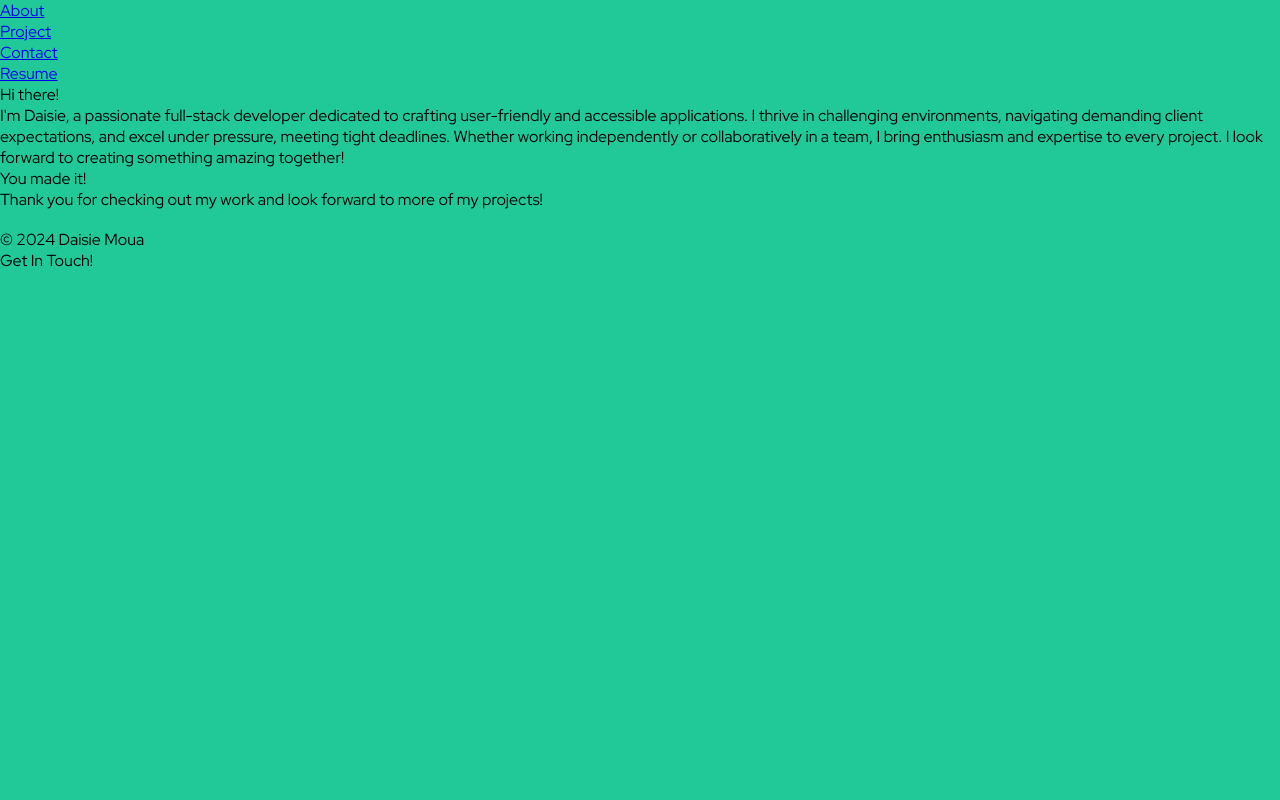
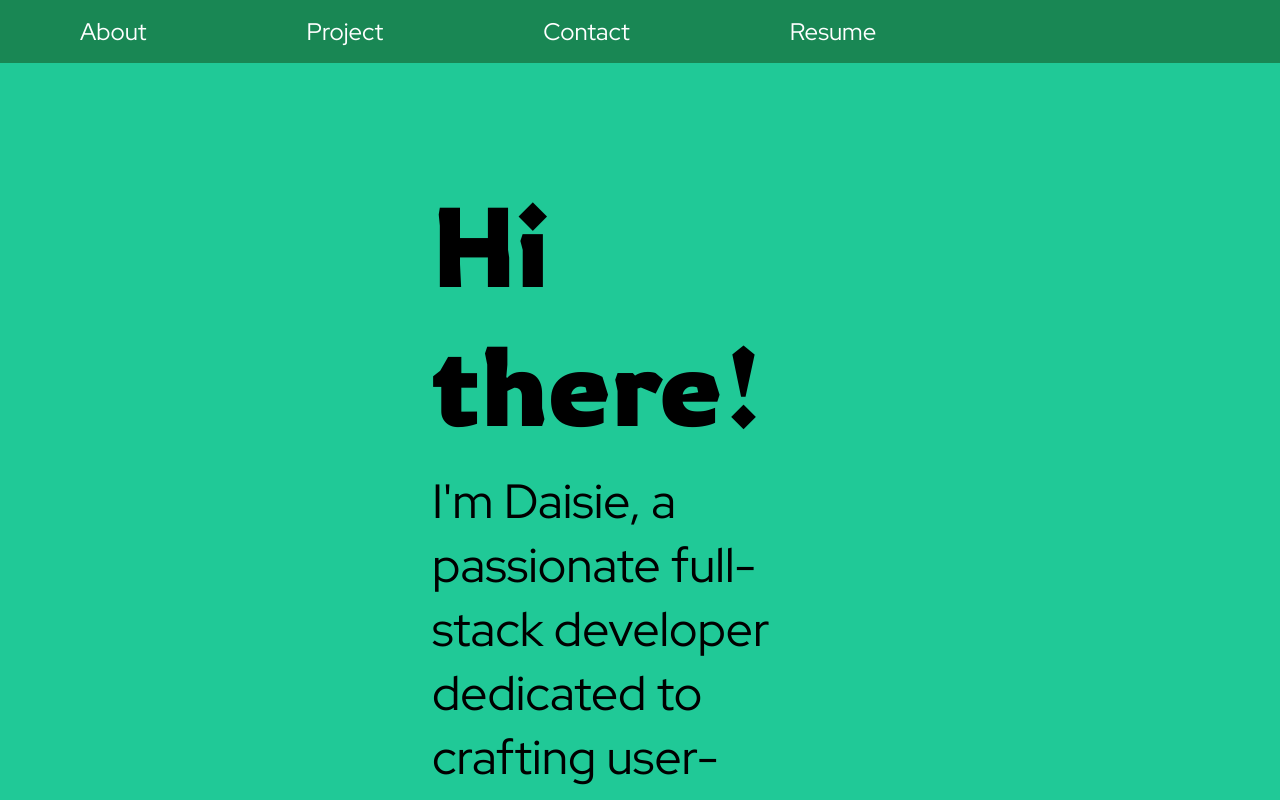
Before and after one commit to auom-eisiad/16-REACT-Portfolio, a React (Vite) app: page / in a window 1280 px wide. Shown: the top 800 px of the page. Built offline with nearby package versions, Linux system fonts and the light colour scheme.

Commit message:
fixing About styling

```diff
--- a/src/App.css
+++ b/src/App.css
@@ -44,17 +44,53 @@
 }
 
 body {
-    font-family: var(--ft-secd);
-    background: var(--teal);
+  font-family: var(--ft-secd);
+  font-size: 1.5rem;
+  background: var(--teal);
+  min-height: 100vh;
+}
+
+a {
+  color: inherit;
+  text-decoration: none;
+}
+
+/* NAVBAR STYLING */
+.nav {
+  display: flex;
+  flex-direction: row;
+  background-color: #198754;
+}
+
+.nav-item {
+  list-style: none;
+  color: var(--white);
+  padding: 1rem 5rem;
+}
+
+.nav-item:hover {
+  transition: background-color 0.8s ease;
+  background-color: rgba(159, 209, 186, 0.8);
+}
+
+/* ABOUT PAGE STYLING */
+.about {
+  font-size: 3rem;
+  padding: 7rem;
+  margin: 0 20rem;
+}
+
+.about-title {
+  font-size: 7rem;
+  font-family: var(--ft-main);
+  margin-bottom: 1rem;
 }
 
 .spacing {
-    margin-top: 1.2rem;
+  margin-top: 1.2rem;
 }
 
-.hero {
-    background-image: 'url("public/images/aboutpic.png")';
-    background-size: cover;
-    background-position: center;
-    height: auto;
+/* FOOTER STYLING */
+.footer-page {
+
 }
--- a/src/App.jsx
+++ b/src/App.jsx
@@ -1,11 +1,14 @@
 import { Outlet } from "react-router-dom";
 import Nav from "./components/Navbar";
 import Footer from "./pages/Footer";
+import About from "./pages/About";
+import Contact from "./pages/Contact";
+import Project from "./pages/Project";
 
 const App = () => (
   <>
     <Nav />
-    <main className="mx-3">
+    <main>
       <Outlet />
     </main>
     <Footer />
--- a/src/components/Navbar.jsx
+++ b/src/components/Navbar.jsx
@@ -1,6 +1,6 @@
 import { Link, useLocation } from "react-router-dom";
 
-function Navbar() {
+const Navbar = () => {
   const currentPage = useLocation().pathname;
 
   return (
--- a/src/pages/About.jsx
+++ b/src/pages/About.jsx
@@ -2,19 +2,17 @@ import React from "react";
 
 // React Bootstrap
 import Card from "react-bootstrap/Card";
-import Col from "react-bootstrap/Col";
-import Row from "react-bootstrap/Row";
+import CardGroup from "react-bootstrap/CardGroup";
 
 // React FontAwesome
 // import { FontAwesomeIcon } from "@fortawesome/react-fontawesome";
 
 // About function
 const About = () => (
-  <Row xs={1} md={2} className="g-2">
-    <Col>
-      <Card>
+  <CardGroup>
+      <Card className="about">
         <Card.Body>
-          <Card.Title>
+          <Card.Title className="about-title">
             Hi there!
           </Card.Title>
           <Card.Text>
@@ -28,13 +26,7 @@ const About = () => (
           </Card.Text>
         </Card.Body>
       </Card>
-    </Col>
-    <Col>
-      <Card>
-        <div class="hero"></div>
-      </Card>
-    </Col>
-  </Row>
+  </CardGroup>
 );
 
 export default About;
--- a/src/pages/Footer.jsx
+++ b/src/pages/Footer.jsx
@@ -11,7 +11,7 @@ import Row from "react-bootstrap/Row";
 
 // Footer function
 const Footer = () => (
-  <Row xs={1} md={2} className="g-5">
+  <Row xs={1} md={2} className="footer-page g-5">
     <Col>
       <Card>
         <Card.Body>
```
